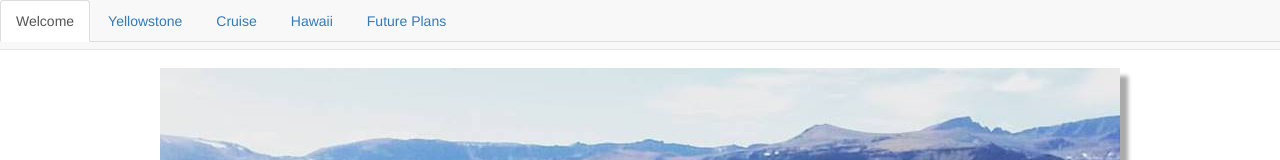
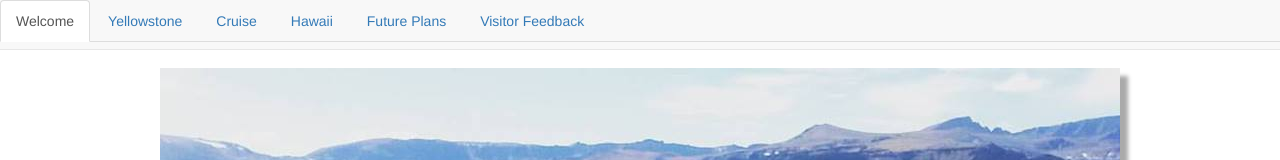
Before and after one commit to sladamo/sladamo.github.io, a plain HTML site: page index.html in a window 1280 px wide. Shown: the top 160 px of the page. Drawn offline with nearby package versions, Linux system fonts and the light colour scheme.

Commit message:
todo app

```diff
--- a/index.html
+++ b/index.html
@@ -31,6 +31,7 @@
     <li role="presentation"><a href="#Cruise">Cruise</a></li>
     <li role="presentation"><a href="#Hawaii">Hawaii</a></li>
     <li role="presentation"><a href="#Future">Future Plans</a></li>
+    <li role="presentation"><a href="todo.html">Visitor Feedback</a></li>
   </ul>
   </div>
 </nav>
```
